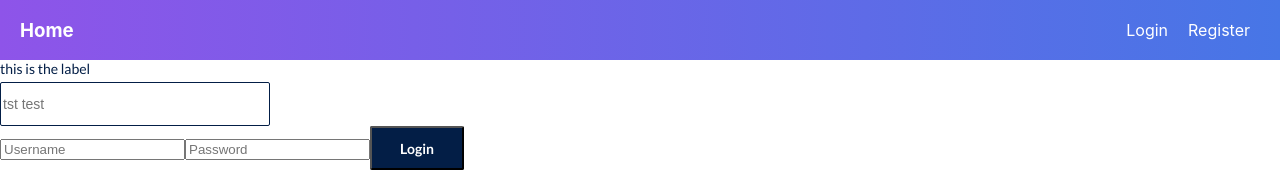
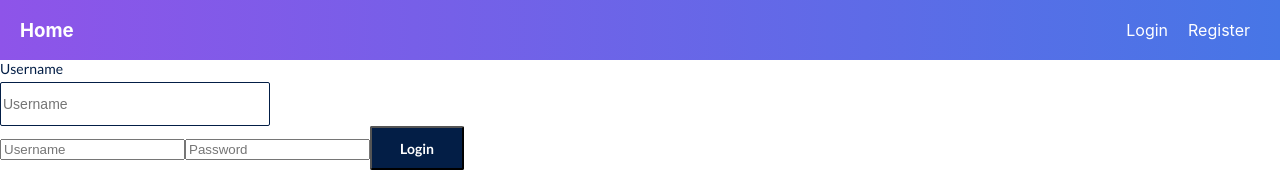
Before and after one commit to angelhackcollective/collective, a React (Create React App) app: page /login in a window 1280 px wide. Shown: the top 176 px of the page. Built offline with nearby package versions, Linux system fonts and the light colour scheme.

Commit message:
Update exports

```diff
--- a/src/pages/Login.js
+++ b/src/pages/Login.js
@@ -1,7 +1,7 @@
 import React, { Component } from 'react';
 import { withRouter } from 'react-router-dom';
 import Button from '../styledComponents/Button';
-import Input from '../styledComponents/Input';
+import { TextInput } from '../styledComponents/Inputs';
 import axios from 'axios';
 
 class Login extends Component {
@@ -58,12 +58,14 @@ class Login extends Component {
     const { username, password } = this.state;
     return (
       <form onSubmit={this.handleSubmit}>
-        <Input
+        <TextInput
           type="text"
-          name="TEST"
-          placeholder="tst test"
+          name="username"
+          for="username"
+          placeholder="Username"
           value={username}
-          label="this is the label"
+          label="Username"
+          onChange={this.handleChange}
         />
         <input
           type="text"
--- a/src/styledComponents/Input.js
+++ b/src/styledComponents/Inputs.js
@@ -28,7 +28,7 @@ const InputWrapper = styled.div`
   max-width: 270px;
 `;
 
-const Input = ({label, name, ...rest}) => {
+const TextInput = ({label, name, ...rest}) => {
   return (
     <InputWrapper>
       <Label for={name}>{label}</Label>
@@ -37,4 +37,4 @@ const Input = ({label, name, ...rest}) => {
   )
 };
 
-export default Input;
+export { TextInput };
```
